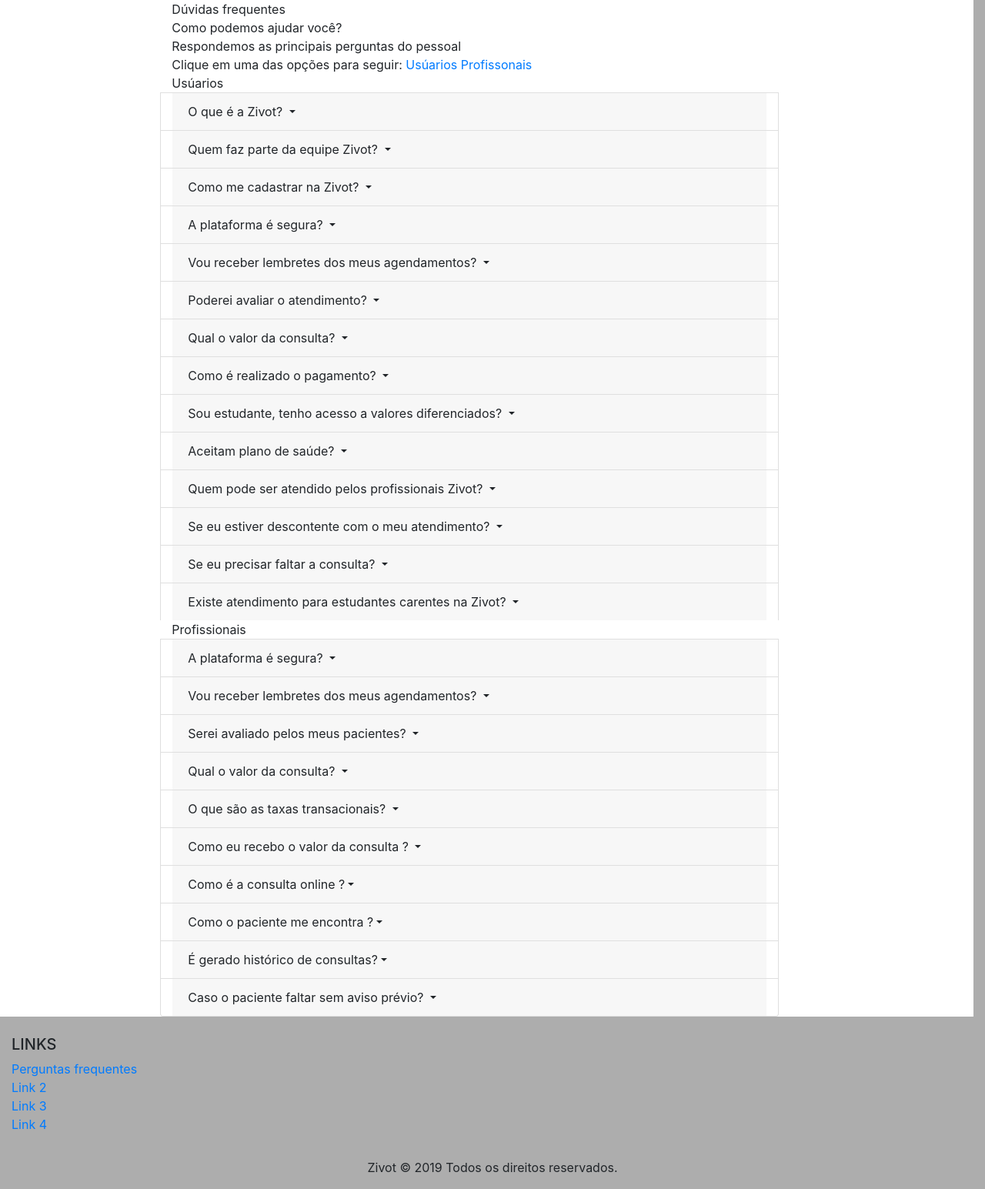
After one commit to RaimundoLima/Zivot, a Flask app: page /perguntas-frequentes in a window 1280 px wide. The commit adds this page. Shown: the whole page at 77% size. Run offline with Flask 2, Linux system fonts and the light colour scheme; some libraries are stand-ins or nearby versions.

Commit message:
FORMS - TRABALHE CONOSCO - PERGUNTAS

```diff
--- /dev/null
+++ b/app/static/js/cadastro.js
@@ -0,0 +1,4 @@
+$(document).ready(function () {
+    var $cpf = $("#cpf");
+    $cpf.mask('000.000.000-00', {reverse: false});
+});
--- a/app/static/star-rating/star-rating.js
+++ b/app/static/star-rating/star-rating.js
@@ -36,20 +36,20 @@
             );
 
         }
-        $(this).append('<input type="hidden" name="' + settings.fieldName + '" id="' + settings.fieldId + '" value="' + settings.selectedRatings + '" />');
+        //$(this).append('<input type="hidden" name="' + settings.fieldName + '" id="' + settings.fieldId + '" value="' + settings.selectedRatings + '" />');
 
         obj.showRating(settings.selectedRatings, true);
     };
 
     $.fn.setRating = function (numRating) {
         var obj = this;
-        $('#' + obj.settings.fieldId).val(numRating);
+        $('#nota').val(numRating);
         obj.showRating(numRating, true);
     };
 
     $.fn.showRating = function (numRating, force) {
         var obj = this;
-        if ($('#' + obj.settings.fieldId).val() == '' || force) {
+        if ($('#nota').val() == '' || force) {
             $(obj).find('i').each(function () {
                 var icon = obj.settings.icon + '_border';
                 $(this).removeClass('selected');
--- a/app/templates/inicio.html
+++ b/app/templates/inicio.html
@@ -39,8 +39,6 @@
         <div class="col-12">CONTEUDO</div>
         <div class="col-12 text-left">Alguns profissionais parceiros</div>
         <div class="col-12">CONTEUDO</div>
-        <div class="col-12 text-left">Atendimento comunitario</div>
-        <div class="col-12">CONTEUDO</div>
     </div>
 </div>
 {% endblock %}
--- a/app/templates/layout.jinja
+++ b/app/templates/layout.jinja
@@ -42,7 +42,7 @@
 		<nav class="navbar navbar-light">
 			<img onclick="location.href='/inicio'" class="navbar-logo" src="../static/images/zivot_logo.png" alt="">
 			<div class="btn-group">
-				<a class="trabalhe-conosco" href="#">Trabalhe Conosco</a>
+				<a class="trabalhe-conosco" href="/trabalhe-conosco">Trabalhe Conosco</a>
 				<div class="drop-link dropdown show">
 					<a class="nav-link dropdown-toggle" href="#" role="button" id="loginDropwdown" data-toggle="dropdown" aria-haspopup="true" aria-expanded="false">
 						Entrar/Cadastrar
@@ -60,7 +60,7 @@
 			<div class="btn-group">
 				<span class="navbar-text">Bem vindo, Juca</span>
 
-				<!--<div class="drop-link dropdown show">
+				<div class="drop-link dropdown show">
 					<a class="nav-link" href="#" role="button" id="userWallet" data-target="#menuCarteira" data-toggle="dropdown" aria-haspopup="true" aria-expanded="false">
 						<i class="material-icons">account_balance_wallet</i>R$
 						<span id="userWalletMoney">0,00</span>
@@ -72,7 +72,7 @@
 							<a class="dropdown-item" href="#">Relatorio do mês atual</a>
 						{% endif %}
 					</div>
-				</div>-->
+				</div>
 
 				<div class="drop-link dropdown show">
 					<a class="nav-link" href="#"  role="button" id="userNotification" data-target="#menuNotificacoes" data-toggle="dropdown" aria-haspopup="true" aria-expanded="false">
@@ -121,7 +121,7 @@
 			<div class="col-3">
 				<h5 class="text-uppercase">Links</h5>
 				<ul class="list-unstyled">
-					<li><a href="#!">Link 1</a></li>
+					<li><a href="/perguntas-frequentes">Perguntas frequentes</a></li>
 					<li><a href="#!">Link 2</a></li>
 					<li><a href="#!">Link 3</a></li>
 					<li><a href="#!">Link 4</a></li>
--- /dev/null
+++ b/app/templates/perguntas-frequentes.html
@@ -0,0 +1,301 @@
+{% extends "layout.jinja" %}
+{% block title %}
+<title>Perguntas frequentes - Zivot</title>
+{% endblock %}
+{% block body %}
+<div id="conteudo-container" class="row container-fluid">
+    <div class="col-2"></div>
+    <div class="row accordion col-8" id="accordion">
+        <div class="col-12">Dúvidas frequentes</div>
+        <div class="col-12">Como podemos ajudar você?</div>
+        <div class="col-12">Respondemos as principais perguntas do pessoal</div>
+        <div class="col-12">Clique em uma das opções para seguir: <a href="#usuarios">Usúarios</a> <a
+                href="#profissionais">Profissonais</a></div>
+
+        <div id="usuarios" class="col-12">Usúarios</div>
+        <div class="card col-12">
+            <div class="card-header dropdown-toggle" data-toggle="collapse" data-target="#pergunta1"
+                aria-expanded="true">
+                O que é a Zivot?
+            </div>
+            <div id="pergunta1" class="collapse card-body" data-parent="#accordion">
+                <p>
+                    A Zivot é uma plataforma que conecta profissionais de saúde e pacientes, promovendo acesso rápido a
+                    saúde e comodidade para todos. Os pacientes realizam cadastro, escolhem o profissional de acordo com
+                    suas preferências de hora e local e agendam a consulta.
+                </p>
+            </div>
+        </div>
+        <div class="card col-12">
+            <div class="card-header dropdown-toggle" data-toggle="collapse" data-target="#pergunta2"
+                aria-expanded="true">
+                Quem faz parte da equipe Zivot?
+            </div>
+            <div id="pergunta2" class="collapse card-body" data-parent="#accordion">
+                <p>
+                    Profissionais de diversas áreas da saúde. Além dos nossos psicólogos e médicos credenciados, temos
+                    uma equipe multidisciplinar composta por: fisioterapeutas, nutricionistas, preparadores físicos e
+                    etc.
+                </p>
+            </div>
+        </div>
+        <div class="card col-12">
+            <div class="card-header dropdown-toggle" data-toggle="collapse" data-target="#pergunta3"
+                aria-expanded="true">
+                Como me cadastrar na Zivot?
+            </div>
+            <div id="pergunta3" class="collapse card-body" data-parent="#accordion">
+                <p>
+                    Se você busca atendimento, basta acessar o site XXXXXXXXXXXXXX (direcionar para o cadastro) e
+                    realizar o seu cadastro. Se você é um Profissional da Saúde.(Psicólogo, Médico...), retire todas as
+                    dúvidas na nossa página XXXXXXXXXXXXX(direcionar para Trabalhe conosco). Nossa equipe de
+                    credenciamento entrará em contato. Validando os documentos necessários para você estar apto a
+                    realizar atendimentos aos nossos pacientes.
+                </p>
+            </div>
+        </div>
+        <div class="card col-12">
+            <div class="card-header dropdown-toggle" data-toggle="collapse" data-target="#pergunta4"
+                aria-expanded="true">
+                A plataforma é segura?
+            </div>
+            <div id="pergunta4" class="collapse card-body" data-parent="#accordion">
+                <p>
+                    Extremamente segura. Os seus dados são confidenciais. E nossos profissionais são altamente
+                    capacitados e vamos garantir a máxima qualidade ao indicar o profissional para você.
+                </p>
+            </div>
+        </div>
+        <div class="card col-12">
+            <div class="card-header dropdown-toggle" data-toggle="collapse" data-target="#pergunta5"
+                aria-expanded="true">
+                Vou receber lembretes dos meus agendamentos?
+            </div>
+            <div id="pergunta5" class="collapse card-body" data-parent="#accordion">
+                <p>
+                    Sim, tanto o paciente quanto o profissional recebem um avisos com os detalhes do agendamento assim
+                    que a sessão for confirmada.
+                </p>
+            </div>
+        </div>
+        <div class="card col-12">
+            <div class="card-header dropdown-toggle" data-toggle="collapse" data-target="#pergunta6"
+                aria-expanded="true">
+                Poderei avaliar o atendimento? </div>
+            <div id="pergunta6" class="collapse card-body" data-parent="#accordion">
+                <p>
+                    Sim, após a realização do serviço, você poderá avaliar o profissional. Prestar um serviço de
+                    qualidade é fundamental. Assim te ofertamos os melhores profissionais e você não leva susto.
+                </p>
+            </div>
+        </div>
+        <div class="card col-12">
+            <div class="card-header dropdown-toggle" data-toggle="collapse" data-target="#pergunta7"
+                aria-expanded="true">
+                Qual o valor da consulta? </div>
+            <div id="pergunta7" class="collapse card-body" data-parent="#accordion">
+                <p>
+                    Os valores são definidos pelos respectivos profissionais e variam de acordo com cada especialidade.
+                </p>
+            </div>
+        </div>
+        <div class="card col-12">
+            <div class="card-header dropdown-toggle" data-toggle="collapse" data-target="#pergunta8"
+                aria-expanded="true">
+                Como é realizado o pagamento? </div>
+            <div id="pergunta8" class="collapse card-body" data-parent="#accordion">
+                <p>
+                    O pagamento é realizado diretamente para o profissional no dia da consulta.
+                </p>
+            </div>
+        </div>
+        <div class="card col-12">
+            <div class="card-header dropdown-toggle" data-toggle="collapse" data-target="#pergunta9"
+                aria-expanded="true">
+                Sou estudante, tenho acesso a valores diferenciados? </div>
+            <div id="pergunta9" class="collapse card-body" data-parent="#accordion">
+                <p>
+                    Caso você seja estudante, informar o nome da instituição de ensino superior ou ensino médio, curso,
+                    período e ano de conclusão no momento do cadastro em XXXXXXXXXX(direcionar).
+                </p>
+            </div>
+        </div>
+        <div class="card col-12">
+            <div class="card-header dropdown-toggle" data-toggle="collapse" data-target="#pergunta10"
+                aria-expanded="true">
+                Aceitam plano de saúde? </div>
+            <div id="pergunta10" class="collapse card-body" data-parent="#accordion">
+                <p>
+                    Atualmente não atendemos nenhum convênio.
+                </p>
+            </div>
+        </div>
+        <div class="card col-12">
+            <div class="card-header dropdown-toggle" data-toggle="collapse" data-target="#pergunta11"
+                aria-expanded="true">
+                Quem pode ser atendido pelos profissionais Zivot? </div>
+            <div id="pergunta11" class="collapse card-body" data-parent="#accordion">
+                <p>
+                    Qualquer pessoa pode ser atendido por nossos profissionais. Desde que não esteja em estado de
+                    urgência/emergência. A Zivot não oferece atendimento de emergência. Caso seja o teu caso,
+                    solicitamos ligar para o serviço de emergência de sua cidade (192 do SAMU ou 193 do Corpo de
+                    bombeiros). Não oferecemos atendimento imediato a pessoas em crise suicida. No caso orientamos ligar
+                    para o Centro de Valorização a Vida (disque 188) ou acesse https://www.cvv.org.br/, ou procure o
+                    hospital mais próximo de você.
+                </p>
+            </div>
+        </div>
+        <div class="card col-12">
+            <div class="card-header dropdown-toggle" data-toggle="collapse" data-target="#pergunta12"
+                aria-expanded="true">
+                Se eu estiver descontente com o meu atendimento? </div>
+            <div id="pergunta12" class="collapse card-body" data-parent="#accordion">
+                <p>
+                    Caso estiver insatisfeito com o atendimento prestado por um dos nossos profissionais após a
+                    consulta. Existe a possibilidade de avaliar o serviço e o profissional e informar sobre o ocorrido.
+                </p>
+            </div>
+        </div>
+        <div class="card col-12">
+            <div class="card-header dropdown-toggle" data-toggle="collapse" data-target="#pergunta13"
+                aria-expanded="true">
+                Se eu precisar faltar a consulta? </div>
+            <div id="pergunta13" class="collapse card-body" data-parent="#accordion">
+                <p>
+                    Solicitamos informar a falta a consulta 48 horas antes da mesma. Deixar de informar a
+                    impossibilidade em tempo hábil levará você a ser classificado como faltante e assim reduzindo o
+                    nível de confiança do teu perfil para o agendamento de novas consultas. Ocorrendo mais de uma vez,
+                    seu perfil será bloqueado na plataforma.
+                </p>
+            </div>
+        </div>
+        <div class="card col-12">
+            <div class="card-header dropdown-toggle" data-toggle="collapse" data-target="#pergunta14"
+                aria-expanded="true">
+                Existe atendimento para estudantes carentes na Zivot? </div>
+            <div id="pergunta14" class="collapse card-body" data-parent="#accordion">
+                <p>
+                    Sim. Possuímos vagas(limitadas) para atendimento PSICOLÓGICO aos estudantes carentes da
+                    cidade(Ensino médio e Superior). Com preço acessível. Desde que comprovada a condição de fragilidade
+                    socioeconômica. A falta em apenas uma consulta ocasionará exclusão imediata do atendimento.
+                </p>
+            </div>
+        </div>
+
+        <div id="profissionais" class="col-12">Profissionais</div>
+
+        <div class="card col-12">
+            <div class="card-header dropdown-toggle" data-toggle="collapse" data-target="#pergunta15"
+                aria-expanded="true">
+                A plataforma é segura? </div>
+            <div id="pergunta15" class="collapse card-body" data-parent="#accordion">
+                <p>
+                    Sim. Seus dados são tratados de maneira confidencial. Sendo fornecido o endereço o local de consulta
+                    somente após a sua confirmação.
+                </p>
+            </div>
+        </div>
+        <div class="card col-12">
+            <div class="card-header dropdown-toggle" data-toggle="collapse" data-target="#pergunta16"
+                aria-expanded="true">
+                Vou receber lembretes dos meus agendamentos? </div>
+            <div id="pergunta16" class="collapse card-body" data-parent="#accordion">
+                <p>
+                    Sim, tanto o paciente quanto o profissional recebem um aviso.
+                </p>
+            </div>
+        </div>
+        <div class="card col-12">
+            <div class="card-header dropdown-toggle" data-toggle="collapse" data-target="#pergunta17"
+                aria-expanded="true">
+                Serei avaliado pelos meus pacientes? </div>
+            <div id="pergunta17" class="collapse card-body" data-parent="#accordion">
+                <p>
+                    Sim, após a realização da consulta, o paciente avaliará o profissional. Prestar serviço de qualidade
+                    premissa fundamental para ser bem avaliado e alcançar um ótimo posicionamento. </p>
+                    <!--  -->
+            </div>
+        </div>
+        <div class="card col-12">
+            <div class="card-header dropdown-toggle" data-toggle="collapse" data-target="#pergunta18"
+                aria-expanded="true">
+                Qual o valor da consulta? </div>
+            <div id="pergunta18" class="collapse card-body" data-parent="#accordion">
+                <p>
+                    O valor de consulta é pelo profissional de acordo com a especialidade. Descontos podem ser
+                    livremente ofertados para estudantes. Preços de acordo com o padrão do mercado. </p>
+            </div>
+        </div>
+        <div class="card col-12">
+            <div class="card-header dropdown-toggle" data-toggle="collapse" data-target="#pergunta19"
+                aria-expanded="true">
+                O que são as taxas transacionais? </div>
+            <div id="pergunta19" class="collapse card-body" data-parent="#accordion">
+                <p>
+                    As taxas transacionais são os custo da operação de manutenção do serviço de cadastramento,
+                    agendamento e MKT realizado pela Zivot ao profissional. Conta com as taxas financeira de
+                    (processamento do pagamento online- se for o caso).
+                </p>
+            </div>
+        </div>
+        <div class="card col-12">
+            <div class="card-header dropdown-toggle" data-toggle="collapse" data-target="#pergunta20"
+                aria-expanded="true">
+                Como eu recebo o valor da consulta ? </div>
+            <div id="pergunta20" class="collapse card-body" data-parent="#accordion">
+                <p>
+                    O valor das consultas fica disponível para você no teu perfil, onde você cadastra seus dados bem
+                    como os valores referentes as taxas transacionais. </p>
+            </div>
+        </div>
+        <div class="card col-12">
+            <div class="card-header dropdown-toggle" data-toggle="collapse" data-target="#pergunta21"
+                aria-expanded="true">
+                Como é a consulta online ?</div>
+            <div id="pergunta21" class="collapse card-body" data-parent="#accordion">
+                <p>
+                    As consultas online ocorrem por plataformas existentes(Skype, Whatsapp...) Profissional( Somente
+                    Psicólogo) e paciente realizarão uma videoconferência agendada previamente e confirmada com 24 horas
+                    de antecedência.
+                </p>
+            </div>
+        </div>
+        <div class="card col-12">
+            <div class="card-header dropdown-toggle" data-toggle="collapse" data-target="#pergunta22"
+                aria-expanded="true">
+                Como o paciente me encontra ?</div>
+            <div id="pergunta22" class="collapse card-body" data-parent="#accordion">
+                <p>
+                    O paciente pode fazer a busca tanto para consulta presencial, ou online. Desde que você aceite deixe
+                    definido na agendo do teu perfil se o atendimento é online ou presencial(recurso válido somente para
+                    Psicólogos). Para aparecer nas buscas é necessário que você tenha agenda cadastrada e aberta.
+                </p>
+            </div>
+        </div>
+        <div class="card col-12">
+            <div class="card-header dropdown-toggle" data-toggle="collapse" data-target="#pergunta23"
+                aria-expanded="true">
+                É gerado histórico de consultas?</div>
+            <div id="pergunta23" class="collapse card-body" data-parent="#accordion">
+                <p>
+                    Sim, todas as consultas e avaliações irão para o histórico do seu perfil no site. Apenas após a tua
+                    confirmação de horário o paciente tem acesso ao local de realização da consulta.
+                </p>
+            </div>
+        </div>
+        <div class="card col-12">
+            <div class="card-header dropdown-toggle" data-toggle="collapse" data-target="#pergunta24"
+                aria-expanded="true">
+                Caso o paciente faltar sem aviso prévio? </div>
+            <div id="pergunta24" class="collapse card-body" data-parent="#accordion">
+                <p>
+                    Você poderá avaliar o paciente sempre após a consulta ou informar a falta do mesmo. Assim gerando
+                    maior confiança no sistema de atendimento e escolha do paciente.
+                </p>
+            </div>
+        </div>
+
+    </div>
+    <div class="col-2"></div>
+</div>
+{% endblock %}
```
Also changed, not shown: app/blueprints/nologin.py (+14 -4 lines), app/templates/cadastroPaciente.html (+10 -5 lines), app/templates/consultas.html (+11 -12 lines), app/templates/trabalhe-conosco.html (added, +87 -0 lines), app/utils/flask_wtf.py (+35 -15 lines).
